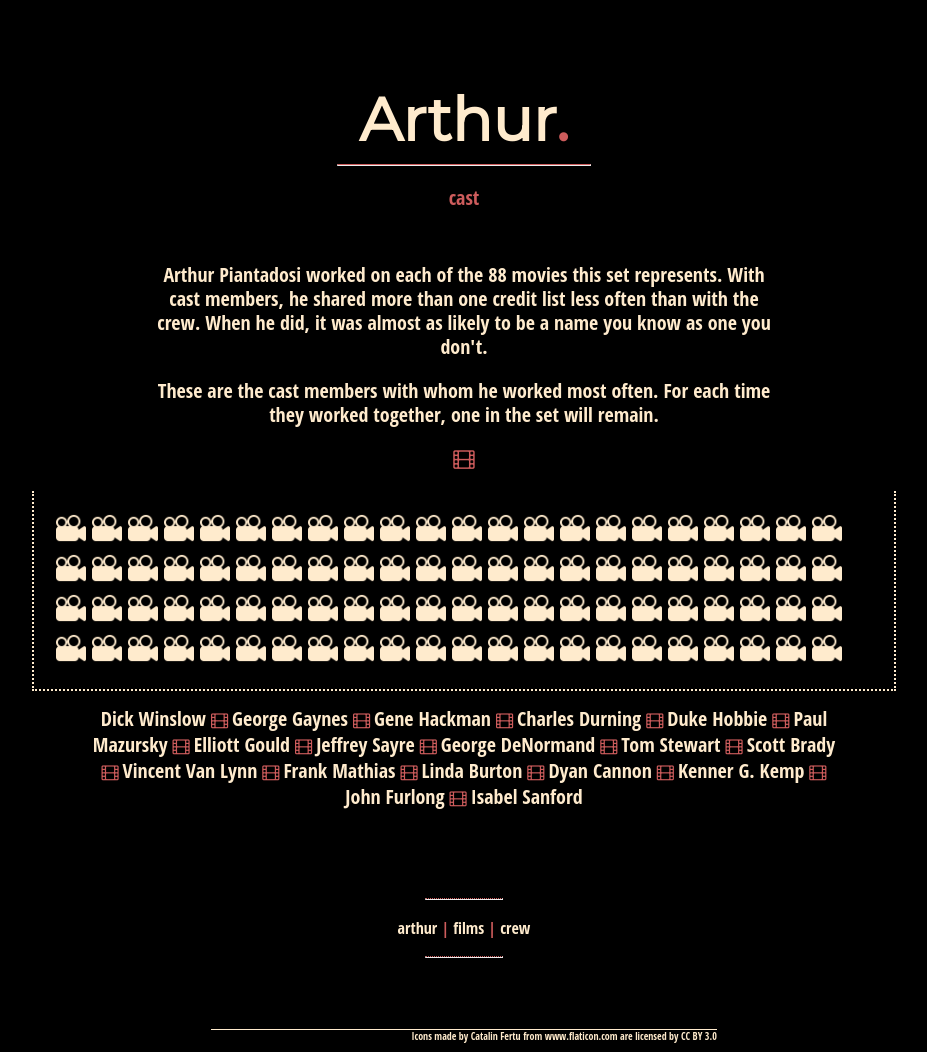
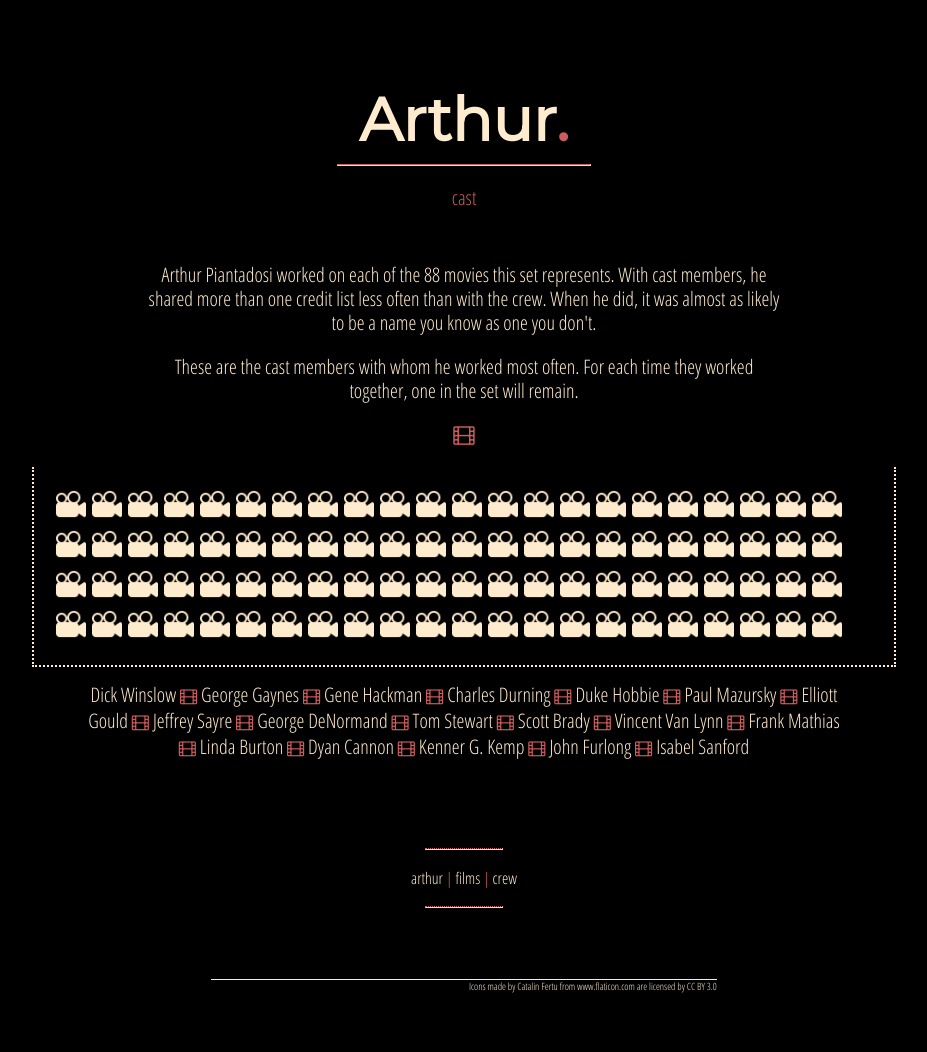
Before and after one commit to thejqs/doe, a Django app: template main/templates/cast.html in a window 1280 px wide. Shown: the whole page, without its empty margins (176-1103 px from the left). After the commit the page ends 993 px from the top, so only its background shows below. Run offline with Django 3.2, Linux system fonts and the light colour scheme; the template is opened without the code that fills it, so the values that code supplies are empty; some libraries are stand-ins or nearby versions.

Commit message:
that thing where I'm an idiot and mistype a style attribute

```diff
--- a/main/static/css/doe_backup.css
+++ b/main/static/css/doe_backup.css
@@ -55,7 +55,7 @@ p {
     text-align: center;
     padding-bottom: 1%;
     font-size: 20px;
-    font-family: "Open Sans Condensed", "Arial Narrow", sans-serif;
+    font-family: "Open Sans Condensed", "Futura", "Arial Narrow", sans-serif;
     margin: auto;
 }
 
@@ -65,7 +65,7 @@ p {
     text-align: left;
     padding-top: 15px;
     font-size: 20px;
-    font-family: "Open Sans Condensed", "Arial Narrow", sans-serif;
+    font-family: "Open Sans Condensed", "Futura", "Arial Narrow", sans-serif;
     margin: auto;
 }
 
@@ -76,7 +76,7 @@ span {
 }
 
 .footer {
-    font-family: "Open Sans Condensed", "Arial Narrow", sans-serif;
+    font-family: "Open Sans Condensed", "Futura", "Arial Narrow", sans-serif;
     font-size: 10px;
     width: 40%;
     text-align: right;
--- a/main/templates/base.html
+++ b/main/templates/base.html
@@ -25,13 +25,13 @@
 
         <link rel="stylesheet" href="{% static 'css/doe_backup.css' %}" type="text/css">
 
+        <link rel="stylesheet" type="text/css" href="https://fonts.googleapis.com/css?family=Montserrat">
+        <link rel="stylesheet" type="text/css" href="https://fonts.googleapis.com/css?family=Open+Sans+Condensed:300">
         <link rel="stylesheet" href="{% static 'css/movies.css' %}" type="text/css">
         <link rel="stylesheet" href="{% static 'css/arthur.css' %}" type="text/css">
         <link rel="stylesheet" href="{% static 'css/crew.css' %}" type="text/css">
         <link rel="stylesheet" href="{% static 'css/cast.css' %}" type="text/css">
 
-        <link rel="stylesheet" type="text/css" href="http://fonts.googleapis.com/css?family=Montserrat">
-        <link rel="stylesheet" type="tet/css" href="http://fonts.googleapis.com/css?family=Open+Sans+Condensed:300">
         <link rel="stylesheet" href="https://maxcdn.bootstrapcdn.com/font-awesome/4.4.0/css/font-awesome.min.css">
     </head>
     <body>
```
